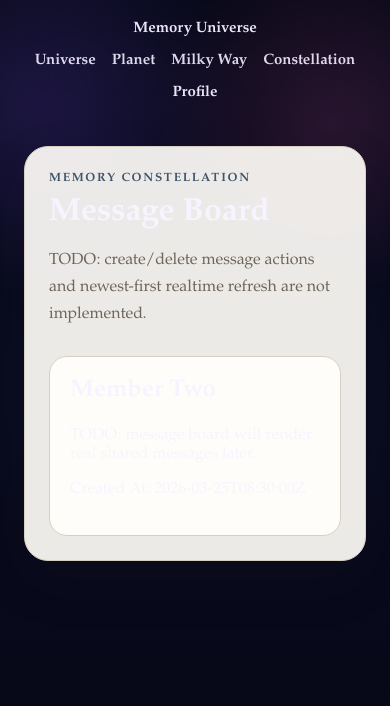
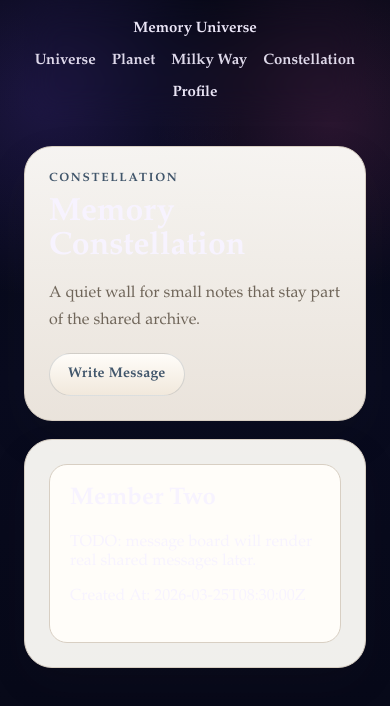
Before and after one commit to Ez-boi123/Memory-Universe, a Next.js app: page /constellation in a window 390 px wide. Shown: the top 706 px of the page. Built offline with nearby package versions, Linux system fonts and the light colour scheme.

Commit message:
feat: align authenticated module pages with editorial shell

```diff
--- a/src/app/(app)/search/page.tsx
+++ b/src/app/(app)/search/page.tsx
@@ -1,5 +1,5 @@
-import { SearchPlaceholder } from '@/components/universe/SearchPlaceholder';
+import { redirect } from 'next/navigation';
 
 export default function SearchPage() {
-  return <SearchPlaceholder />;
+  redirect('/universe');
 }
--- a/src/components/constellation/MessageBoardPlaceholder.tsx
+++ b/src/components/constellation/MessageBoardPlaceholder.tsx
@@ -1,15 +1,19 @@
+import React from 'react';
+import { ModulePageHeader } from '@/components/universe/ModulePageHeader';
 import { presentMockMessages } from '@/server/presenters/message-presenter';
 
 export function MessageBoardPlaceholder() {
   const messages = presentMockMessages();
 
   return (
-    <section className="page-card">
-      <p className="page-eyebrow">Memory Constellation</p>
-      <h1 className="page-title">Message Board</h1>
-      <p className="page-description">
-        TODO: create/delete message actions and newest-first realtime refresh are not implemented.
-      </p>
+    <div className="module-page-layout">
+      <ModulePageHeader
+        eyebrow="Constellation"
+        title="Memory Constellation"
+        description="A quiet wall for small notes that stay part of the shared archive."
+        actionLabel="Write Message"
+      />
+      <section className="placeholder-page-card">
         <div className="placeholder-grid">
           {messages.map((message) => (
             <div key={message.id} className="placeholder-panel">
@@ -20,5 +24,6 @@ export function MessageBoardPlaceholder() {
           ))}
         </div>
       </section>
+    </div>
   );
 }
--- a/src/components/ui/PlaceholderPage.tsx
+++ b/src/components/ui/PlaceholderPage.tsx
@@ -1,3 +1,5 @@
+import React from 'react';
+
 interface PlaceholderPageProps {
   eyebrow: string;
   title: string;
@@ -12,8 +14,7 @@ export function PlaceholderPage({
   bullets = [],
 }: PlaceholderPageProps) {
   return (
-    <div className="page-shell">
-      <section className="page-card">
+    <section className="placeholder-page-card">
       <p className="page-eyebrow">{eyebrow}</p>
       <h1 className="page-title">{title}</h1>
       <p className="page-description">{description}</p>
@@ -25,6 +26,5 @@ export function PlaceholderPage({
         </ul>
       ) : null}
     </section>
-    </div>
   );
 }
--- /dev/null
+++ b/src/components/universe/ModulePageHeader.tsx
@@ -0,0 +1,26 @@
+import React from 'react';
+
+interface ModulePageHeaderProps {
+  eyebrow: string;
+  title: string;
+  description: string;
+  actionLabel: string;
+}
+
+export function ModulePageHeader({
+  eyebrow,
+  title,
+  description,
+  actionLabel,
+}: ModulePageHeaderProps) {
+  return (
+    <section className="module-page-header">
+      <div>
+        <p className="page-eyebrow">{eyebrow}</p>
+        <h1 className="page-title">{title}</h1>
+        <p className="page-description">{description}</p>
+      </div>
+      <div className="module-page-action">{actionLabel}</div>
+    </section>
+  );
+}
--- a/src/styles/globals.css
+++ b/src/styles/globals.css
@@ -444,10 +444,81 @@ main {
   margin-top: 0;
 }
 
+.module-page-layout {
+  display: grid;
+  gap: 24px;
+}
+
+.module-page-header {
+  display: grid;
+  grid-template-columns: minmax(0, 1fr) auto;
+  gap: 24px;
+  align-items: end;
+  padding: 28px 32px;
+  border: 1px solid var(--border);
+  border-radius: 28px;
+  background: linear-gradient(180deg, rgba(255, 253, 249, 0.96), rgba(243, 236, 227, 0.96));
+  box-shadow: 0 18px 48px rgba(54, 46, 36, 0.08);
+}
+
+.module-page-header .page-description {
+  max-width: 60ch;
+}
+
+.module-page-action {
+  align-self: end;
+  padding: 12px 18px;
+  border: 1px solid rgba(65, 86, 107, 0.18);
+  border-radius: 999px;
+  background: linear-gradient(180deg, #fffdf9, #f1e8dc);
+  color: var(--accent-strong);
+  font: inherit;
+  font-size: 14px;
+  font-weight: 700;
+  letter-spacing: 0.02em;
+  cursor: default;
+}
+
+.placeholder-page-card {
+  padding: 28px 32px;
+  border: 1px solid var(--border);
+  border-radius: 28px;
+  background: rgba(255, 253, 249, 0.94);
+  box-shadow: 0 16px 44px rgba(54, 46, 36, 0.07);
+}
+
+.module-page-layout .placeholder-grid {
+  margin-top: 0;
+}
+
+.module-page-layout .placeholder-page-card .page-description {
+  margin-top: 0;
+}
+
 .two-column {
   display: grid;
   grid-template-columns: 240px minmax(0, 1fr);
   gap: 24px;
+}
+
+@media (max-width: 760px) {
+  .module-page-layout {
+    gap: 18px;
+  }
+
+  .module-page-header {
+    grid-template-columns: 1fr;
+    gap: 18px;
+    padding: 24px;
+  }
+
+  .module-page-action {
+    justify-self: start;
+  }
+
+  .placeholder-page-card {
+    padding: 24px;
+  }
 }
 
 .auth-shell {
```
Also changed, not shown: src/components/milky-way/TimelinePlaceholder.tsx (+11 -7 lines), src/components/planet/EventListPlaceholder.tsx (+11 -6 lines), src/components/universe/SearchPlaceholder.tsx (deleted, +0 -17 lines), src/components/universe/SettingsPlaceholder.tsx (+24 -10 lines), 2 other files (tests, documents, lock files or other folders). Lines whose indentation alone changed are shown as unchanged.
